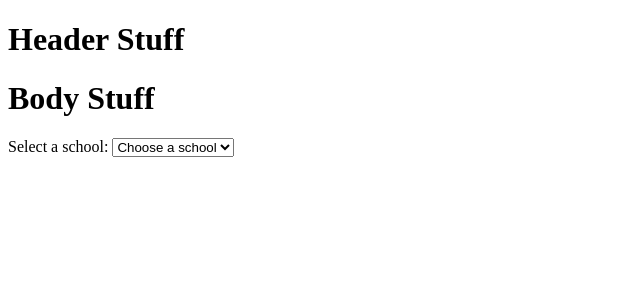
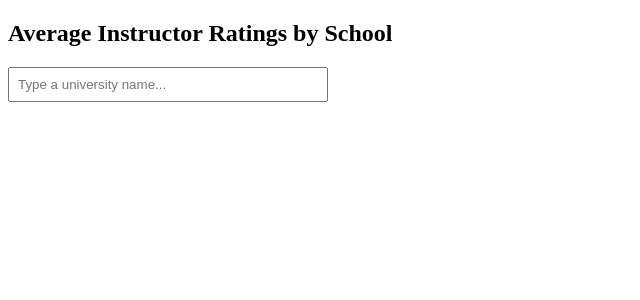
Before and after one commit to cdmackinnon/RMP-Dashboard, a Flask app: template templates/index.html in a window 1280 px wide. Shown: the top 300 px of the page, without its empty margins (0-640 px from the left). Run offline with Flask 3, Linux system fonts and the light colour scheme; the template is opened without the code that fills it, so the values that code supplies are empty; parts of the project's set-up code (start-up, migrations or seed data) failed here and were passed over; some libraries are stand-ins or nearby versions.

Commit message:
Add Plotting and Searching
Search menu with autocomplete that shows a plot. Saving these preliminary changes for revisiting.

```diff
--- a/app.py
+++ b/app.py
@@ -2,6 +2,10 @@ from flask import Flask, render_template
 from flask_sqlalchemy import SQLAlchemy
 from sqlalchemy.sql import text
 from src.seeding import Seeding
+import plotly.graph_objs as go
+import plotly.io as pio
+import plotly.utils
+import json
 
 app = Flask(__name__)
 app.config["SQLALCHEMY_DATABASE_URI"] = "postgresql:///rmp.db"
@@ -18,18 +22,146 @@ def initialize_database(app):
             db.session.commit()
 
 
+from flask import request, jsonify
+
+
+@app.route("/autocomplete")
+def autocomplete():
+    term = request.args.get("term", "")
+    with db.engine.connect() as conn:
+        result = conn.execute(
+            text(
+                "SELECT DISTINCT school_name FROM Schools WHERE school_name ILIKE :term LIMIT 10"
+            ),
+            {"term": f"%{term}%"},
+        )
+        names = [row[0] for row in result]
+    return jsonify(names)
+
+
 @app.route("/")
 def index():
+    return render_template("index.html")
+
+
+@app.route("/school_plot")
+def school_plot():
+    school_name = request.args.get("school_name", "")
+    if not school_name:
+        return jsonify({"error": "Missing school_name parameter"}), 400
+
     with db.engine.connect() as connection:
-        result = connection.execute(text("SELECT school_name, school_id FROM schools"))
-    schools = [{"school_name": row[0], "school_id": row[1]} for row in result]
-    return render_template("index.html", schools=schools)
+        result = connection.execute(
+            text(
+                """
+                SELECT
+                    d.department_name,
+                    ROUND(SUM(i.difficulty * i.total_ratings) / SUM(i.total_ratings), 2) AS avg_difficulty,
+                    SUM(i.total_ratings) as total_ratings
+                FROM
+                    Instructors i
+                JOIN
+                    Departments d ON i.department_id = d.department_id
+                JOIN
+                    Schools s ON i.school_id = s.school_id
+                WHERE
+                    s.school_name = :school_name
+                GROUP BY
+                    d.department_name
+                HAVING
+                    SUM(i.total_ratings) > 10
+                ORDER BY
+                    avg_difficulty DESC
+                """
+            ),
+            {"school_name": school_name},
+        )
+
+        data = result.fetchall()
+
+    if not data:
+        return jsonify({"error": "No data found"}), 404
+
+    departments = [row[0] for row in data]
+    avg_difficulties = [row[1] for row in data]
+    total_ratings = [row[2] for row in data]
+
+    bar = go.Bar(
+        x=departments,
+        y=avg_difficulties,
+        text=[f"{tr} ratings" for tr in total_ratings],
+        marker_color="indianred",
+    )
+
+    layout = go.Layout(
+        title=f"Average Difficulty per Department at {school_name}",
+        xaxis=dict(title="Department", tickangle=45),
+        yaxis=dict(title="Avg Difficulty"),
+        height=600,
+        margin=dict(b=150),
+    )
+
+    fig = go.Figure(data=[bar], layout=layout)
+    graph_json = json.dumps(fig, cls=plotly.utils.PlotlyJSONEncoder)
+
+    return jsonify({"graphJSON": graph_json})
+
+
+# @app.route("/")
+# def index():
+#     with db.engine.connect() as connection:
+#         result = connection.execute(
+#             text(
+#                 """
+#             SELECT
+#                 s.school_name,
+#                 s.school_id,
+#                 ROUND(SUM(i.quality * i.total_ratings) / SUM(i.total_ratings), 2) AS avg_quality,
+#                 ROUND(SUM(i.difficulty * i.total_ratings) / SUM(i.total_ratings), 2) AS avg_difficulty
+#             FROM
+#                 Schools s
+#             JOIN
+#                 Instructors i ON s.school_id = i.school_id
+#             GROUP BY
+#                 s.school_id, s.school_name
+#             HAVING
+#                 SUM(i.total_ratings) > 100;
+
+#         """
+#             )
+#         )
+
+#         data = result.fetchall()
+#     school_names = [row[0] for row in data]
+#     avg_qualities = [row[2] for row in data]
+#     avg_difficulties = [row[3] for row in data]
+
+#     scatter = go.Scatter(
+#         x=avg_difficulties,
+#         y=avg_qualities,
+#         mode="markers+text",
+#         hovertext=school_names,
+#         # text= school_names,
+#         textposition="top center",
+#         marker=dict(size=12, color="skyblue"),
+#     )
+
+#     layout = go.Layout(
+#         title="Average Quality vs Difficulty per School",
+#         xaxis=dict(title="Average Difficulty"),
+#         yaxis=dict(title="Average Quality"),
+#         height=600,
+#     )
+
+#     fig = go.Figure(data=[scatter], layout=layout)
+#     graph_json = json.dumps(fig, cls=plotly.utils.PlotlyJSONEncoder)
+#     return render_template("index.html", graphJSON=graph_json)
 
 
 if __name__ == "__main__":
     initialize_database(app)
-    with app.app_context():
-        seeding = Seeding(db.engine.connect())
-        seeding.initialize_school_names()
-        seeding.seed_existing_data()
-    app.run(debug=False, port=8080)
+    # with app.app_context():
+    #     seeding = Seeding(db.engine.connect())
+    #     seeding.initialize_school_names()
+    #     seeding.seed_existing_data()
+    app.run(debug=True, port=8080)
--- a/pyproject.toml
+++ b/pyproject.toml
@@ -11,6 +11,7 @@ dependencies = [
     "flask>=3.1.0",
     "flask-sqlalchemy>=3.1.1",
     "pandas>=2.2.3",
+    "plotly>=6.0.1",
     "polars>=1.26.0",
     "psycopg2>=2.9.10",
     "pylint>=3.3.6",
--- a/templates/base.html
+++ b/templates/base.html
@@ -1,10 +1,16 @@
 <!DOCTYPE html>
 <html lang="en">
     <head>
-        <meta charset=""UTF-8">
+        <meta charset="UTF-8">
         <meta name="viewport" content="width=device-width, initial-scale=1.0">
         <meta http-equiv="X-UA-Compatible" content="ie=edge">
         <title>Rate My Professor Dashboard</title>
+        <!-- These are the stylesheets and scripts for jQuery UI -->
+        <link
+        rel="stylesheet"
+        href="https://code.jquery.com/ui/1.13.2/themes/base/jquery-ui.css">
+        <script src="https://code.jquery.com/jquery-3.6.0.min.js"></script>
+        <script src="https://code.jquery.com/ui/1.13.2/jquery-ui.js"></script>
         <!-- This is where the code lands below when this template is used-->
         {% block head%}{% endblock %}
     </head>
--- a/templates/index.html
+++ b/templates/index.html
@@ -1,21 +1,42 @@
 {% extends "base.html" %}
 
-{% block head%}
-<h1>Header Stuff</h1>
+{% block head %}
+<script src="https://cdn.plot.ly/plotly-latest.min.js"></script>
+{% endblock %}
+
+{% block body %}
+  <h2>Average Instructor Ratings by School</h2>
+
+  <input
+    id="school-search"
+    placeholder="Type a university name..."
+    style="width: 300px; padding: 8px;"
+  />
+
+  <div id="plot" style="width:100%;max-width:900px;margin:auto; padding-top: 40px;"></div>
+
+  <script>
+    $(function () {
+      $("#school-search").autocomplete({
+        source: "/autocomplete",
+        minLength: 2,
+        select: function (event, ui) {
+          const schoolName = ui.item.value;
+          console.log("User selected:", schoolName);
+
+          $.getJSON("/school_plot", { school_name: schoolName }, function (data) {
+            if (data.graphJSON) {
+              const plotData = JSON.parse(data.graphJSON);
+              Plotly.newPlot("plot", plotData.data, plotData.layout);
+            } else {
+              $("#plot").html("<p>No data available for this school.</p>");
+            }
+          });
+        }
+      });
+    });
+  </script>
+
+
 
 {% endblock %}
-
-{% block body%}
-<h1>Body Stuff</h1>
-
-<form method="GET" action="/search">
-  <label for="school-select">Select a school:</label>
-  <select id="school-select" name="school_id" onchange="this.form.submit()">
-    <option value="" disabled selected>Choose a school</option>
-    {% for school in schools|sort(attribute='school_name') %}
-    <option value="{{ school.school_id }}">{{ school.school_name }}</option>
-    {% endfor %}
-  </select>
-</form>
-
-{% endblock %}
```
Also changed, not shown: 1 other file.
